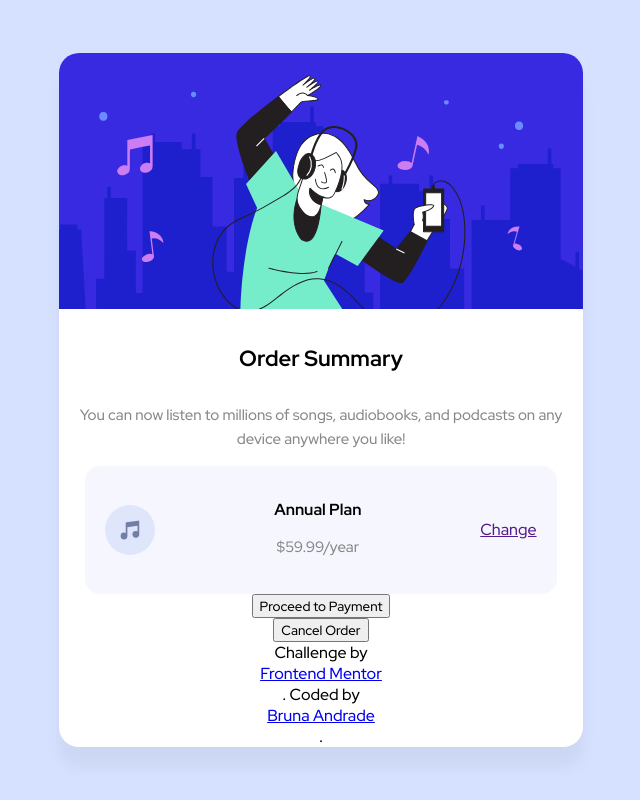
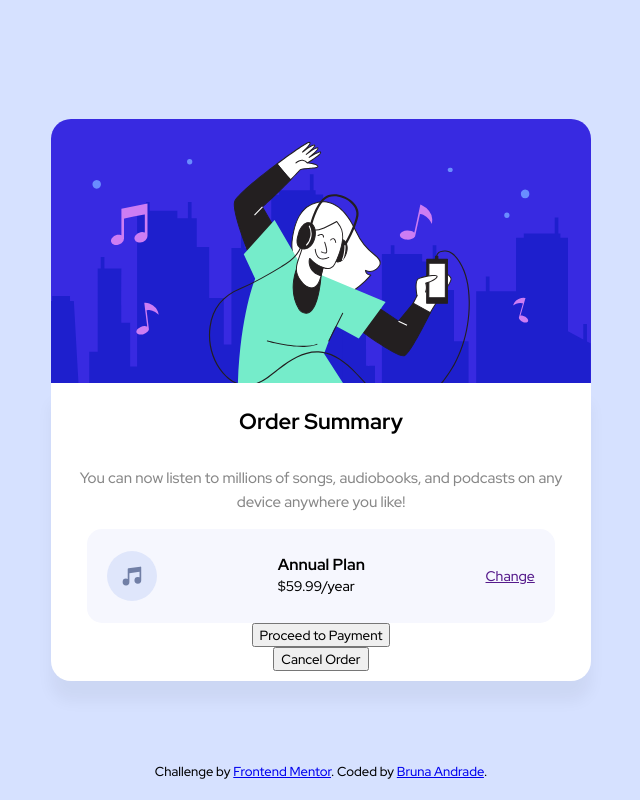
Before and after one commit to andradebru/d6-order-summary, a plain HTML site: page index.html in a window 1280 px wide. Shown: the whole page, without its empty margins (319-959 px from the left). Drawn offline with Linux system fonts and the light colour scheme.

Commit message:
add style to footer and plan box

```diff
--- a/css/style.css
+++ b/css/style.css
@@ -4,6 +4,7 @@
 
 body,
 html {
+  flex-direction: column;
   height: 100vh;
   background-color: hsl(224deg 100% 92%);
   display: flex;
@@ -12,9 +13,8 @@ html {
 }
 
 .hero {
-  width: 100%;
+  width: 80%;
   border-radius: 20px 20px 0px 0px;
-  margin-bottom: 20px;
 }
 
 .container {
@@ -24,9 +24,10 @@ html {
   flex-direction: column;
   width: 80%;
   height: auto;
-  border-radius: 20px;
+  border-radius: 0 0 20px 20px;
   background-color: #fff;
   box-shadow: 0 20px 1em rgba(0, 0, 0, 0.048);
+  padding: 10px;
 }
 
 h1 {
@@ -37,7 +38,7 @@ h2 {
   font-size: 16px;
 }
 
-p {
+.text {
   font-size: 15px;
   line-height: 1.5rem;
   color: #878787;
@@ -49,6 +50,7 @@ p {
   flex-direction: row;
   justify-content: space-between;
   align-items: center;
+  font-size: 14px;
   background-color: hsl(230deg 75% 98%);
   width: 90%;
   padding: 20px;
@@ -61,6 +63,8 @@ p {
 }
 
 .current-plan {
+  text-align: left;
+  line-height: 0.4rem;
 }
 
 .attribution {
@@ -76,3 +80,12 @@ p {
   justify-content: center;
   align-items: center;
 }
+
+footer {
+  font-size: 13px;
+  justify-content: flex-end;
+  margin: 20px;
+  /* deixa o footer fixo embaixo */
+  position: absolute;
+  bottom: 0;
+}
--- a/index.html
+++ b/index.html
@@ -13,44 +13,48 @@
     />
     <link rel="stylesheet" href="css/style.css" />
     <link rel="resetcss" href="css/reset.css" />
-    <link rel="preconnect" href="https://fonts.googleapis.com">
-<link rel="preconnect" href="https://fonts.gstatic.com" crossorigin>
-<link href="https://fonts.googleapis.com/css2?family=Red+Hat+Display:wght@500;700;900&display=swap" rel="stylesheet">
+    <link rel="preconnect" href="https://fonts.googleapis.com" />
+    <link rel="preconnect" href="https://fonts.gstatic.com" crossorigin />
+    <link
+      href="https://fonts.googleapis.com/css2?family=Red+Hat+Display:wght@500;700;900&display=swap"
+      rel="stylesheet"
+    />
 
     <title>D6 Bruna | Order summary card - Frontend Mentor</title>
   </head>
   <body>
-    <div class="background">
-
-    </div>
+    <div class="background"></div>
+    <img
+      src="./images/illustration-hero.svg"
+      alt="woman listening to music and dancing"
+      class="hero"
+    />
     <div class="container">
-      <img src="./images/illustration-hero.svg" alt="woman listening to music and dancing"  class="hero">
       <h1>Order Summary</h1>
-      <p>
+      <p class="text">
         You can now listen to millions of songs, audiobooks, and podcasts on any
         device anywhere you like!
       </p>
 
       <div class="plan">
-        <img src="./images/icon-music.svg" alt="" class="music-icon">
+        <img src="./images/icon-music.svg" alt="" class="music-icon" />
         <div class="current-plan">
           <h2>Annual Plan</h2>
           <p>$59.99/year</p>
         </div>
         <a href="">Change </a>
       </div>
-
+      <a href="https://www.youtube.com">
         <button>Proceed to Payment</button>
+      </a>
       <button>Cancel Order</button>
-      <div class="attribution">
+    </div>
     <footer>
-
-    </div>
+      <div class="attribution"></div>
       Challenge by
       <a href="https://www.frontendmentor.io?ref=challenge" target="_blank"
         >Frontend Mentor</a
       >. Coded by <a href="https://github.com/andradebru/">Bruna Andrade</a>.
     </footer>
-    </div>
   </body>
 </html>
```
Lines whose indentation alone changed are shown as unchanged.
